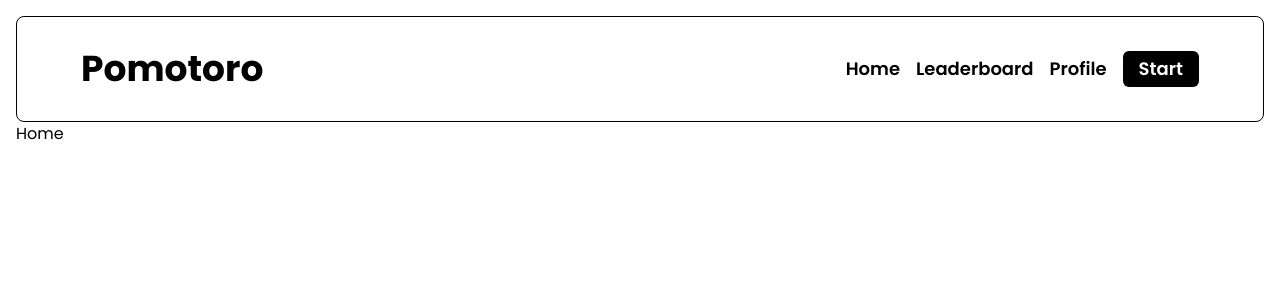
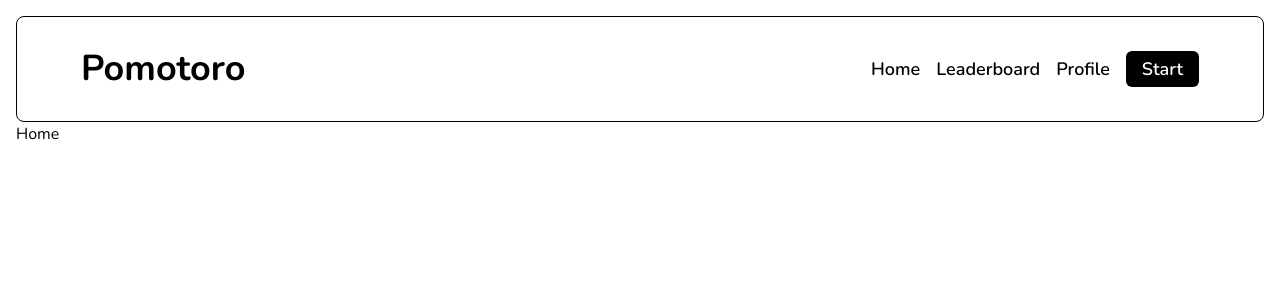
Before and after one commit to chenpaulkevin/pomotodo, a Next.js app: page / in a window 1280 px wide. Shown: the top 300 px of the page. Built offline with nearby package versions, Linux system fonts and the light colour scheme; a web font is replaced by a local one.

Commit message:
Set Nunito as global font

```diff
--- a/src/app/layout.tsx
+++ b/src/app/layout.tsx
@@ -1,14 +1,14 @@
 import "./globals.css";
 import type { Metadata } from "next";
-import { Poppins } from "next/font/google";
+import { Nunito } from "next/font/google";
 
 //Components:
 import Navbar from "./components/navbar";
 
 //Default Font:
-const poppins = Poppins({
+const poppins = Nunito({
   subsets: ["latin"],
-  weight: ["100", "200", "300", "400", "500", "600", "700", "800", "900"],
+  weight: ["200", "300", "400", "500", "600", "700", "800", "900"],
 });
 
 export const metadata: Metadata = {
```
